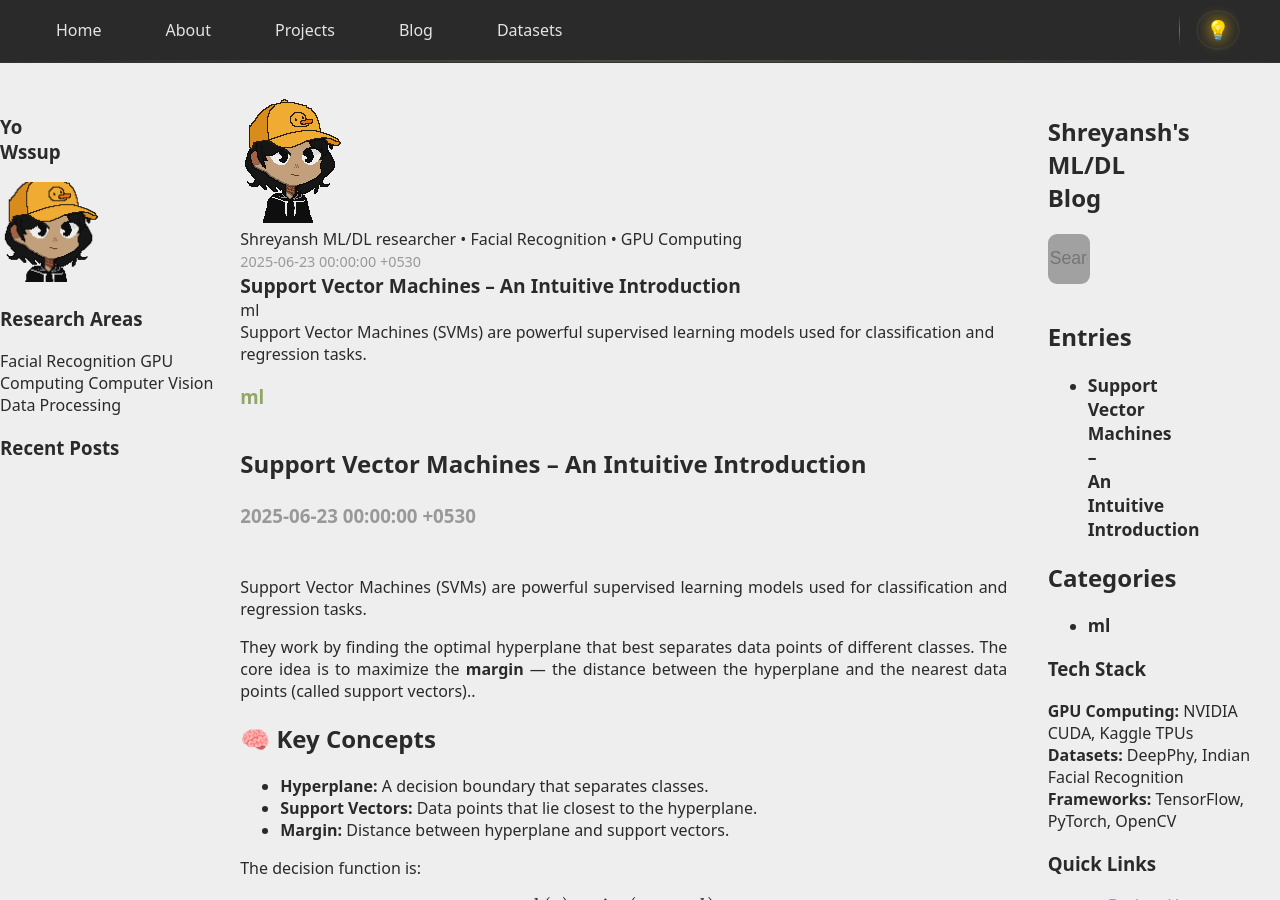
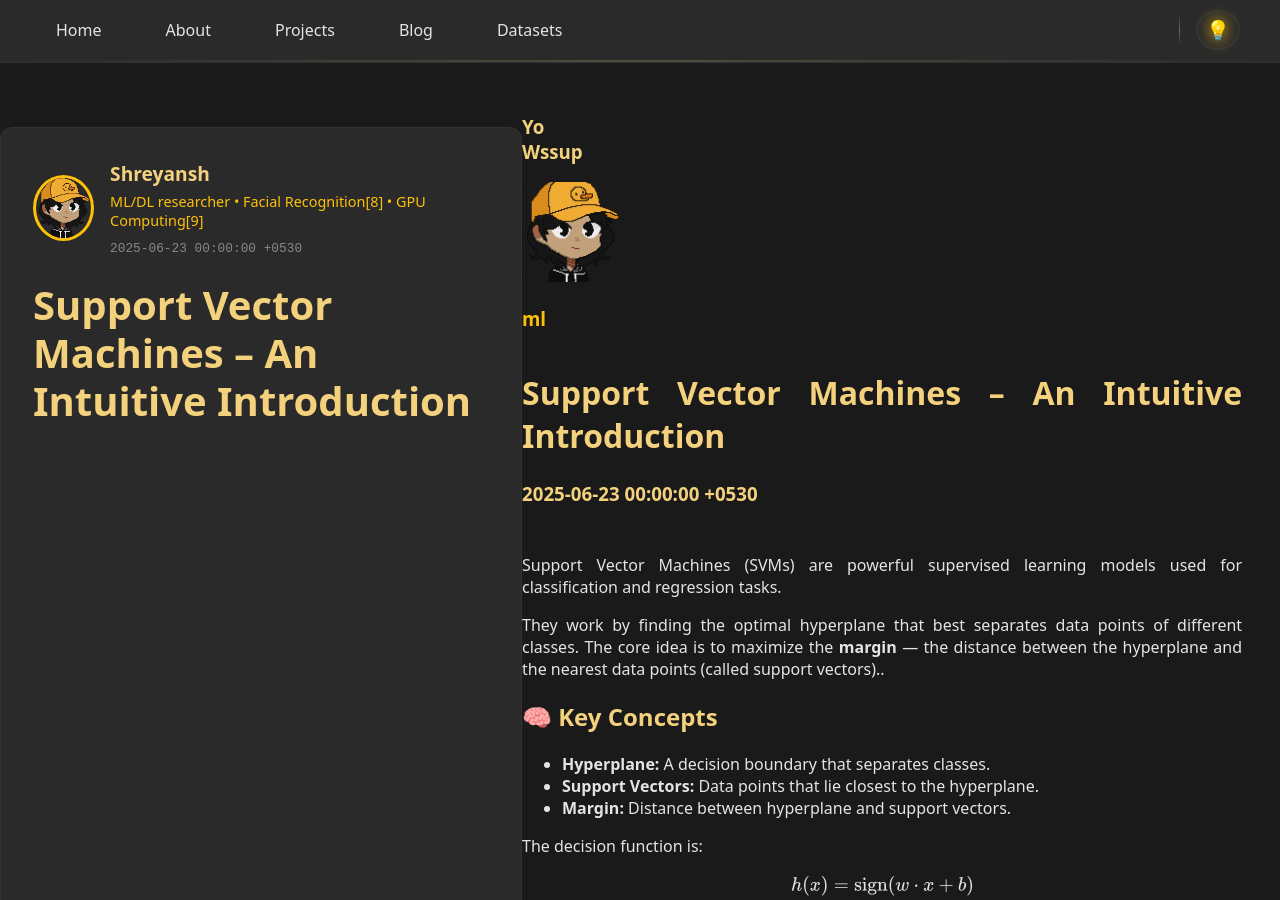
Before and after one commit to shrrynsh/site.github.io, a Jekyll site: the page built from _posts/2025-06-23-svm-from-scratch.md, in a window 1280 px wide and 900 px high. Built offline with Jekyll 4.4.1, drawn with Linux system fonts in a browser that asks for light colours; some of the changed text lies outside the part shown.

Commit message:
Update post.html

```diff
--- a/_layouts/post.html
+++ b/_layouts/post.html
@@ -2,154 +2,143 @@
 layout: default
 ---
 
-<div id="main-container" class="post-layout">
-  <!-- Left Sidebar -->
-  <aside class="left-sidebar">
-    {% include leftpane.html %}
+<div id="main-container" class="dark-theme-post">
+  <style>
+    /* Inline critical dark theme styles */
+    .dark-theme-post {
+      background-color: #1a1a1a !important;
+      color: #e4e4e4 !important;
+      min-height: 100vh;
+    }
 
-    <!-- Additional Research Focus Section -->
-    <div class="research-focus">
-      <h3>Research Areas</h3>
-      <div class="focus-tags">
-        <span class="focus-tag">Facial Recognition</span>
-        <span class="focus-tag">GPU Computing</span>
-        <span class="focus-tag">Computer Vision</span>
-        <span class="focus-tag">Data Processing</span>
+    .dark-theme-post * {
+      color: inherit !important;
+    }
+
+    .dark-theme-post h1,
+    .dark-theme-post h2,
+    .dark-theme-post h3,
+    .dark-theme-post h4 {
+      color: #f4d17c !important;
+    }
+
+    .dark-theme-post a {
+      color: #ffc107 !important;
+    }
+
+    .dark-theme-post .sidebar,
+    .dark-theme-post .left-sidebar,
+    .dark-theme-post .right-sidebar {
+      background-color: #2a2a2a !important;
+      border: 1px solid #333 !important;
+    }
+  </style>
+
+  <!-- Enhanced Post Header -->
+  <header class="post-header-enhanced">
+    <div class="author-section">
+      <img src="{{ '/assets/img/avatar.webp' | relative_url }}" alt="Shreyansh" class="post-avatar">
+      <div class="author-info-enhanced">
+        <h3>Shreyansh</h3>
+        <p>ML/DL researcher • Facial Recognition[8] • GPU Computing[9]</p>
+        <time>{{ page.date | date: "%Y-%m-%d %H:%M:%S %z" }}</time>
       </div>
     </div>
+    <h1 class="post-title-enhanced">{{ page.title }}</h1>
+  </header>
 
-    <!-- Recent Posts Navigation -->
-    <div class="post-navigation-sidebar">
-      <h3>Recent Posts</h3>
-      <ul class="recent-posts-list">
-        {% for post in site.posts limit:5 %}
-          {% unless post.url == page.url %}
-          <li>
-            <a href="{{ post.url | relative_url }}">{{ post.title | truncate: 40 }}</a>
-            <small>{{ post.date | date: "%b %d, %Y" }}</small>
-          </li>
-          {% endunless %}
-        {% endfor %}
-      </ul>
-    </div>
-  </aside>
+  <!-- Your existing includes with dark theme wrapper -->
+  <div class="includes-wrapper">
+    {% include leftpane.html %}
+    {% include postcontent.html %}
+    {% include rightpane.html %}
+  </div>
+</div>
 
-  <!-- Main Content Area -->
-  <main class="post-main-content">
-    <!-- Post Header with Author Info -->
-    <header class="post-header">
-      <div class="post-meta">
-        <div class="author-info">
-          <img src="{{ '/assets/img/avatar.webp' | relative_url }}" alt="Shreyansh" class="author-avatar">
-          <div class="author-details">
-            <span class="author-name">{{ page.author | default: "Shreyansh" }}</span>
-            <span class="author-bio">ML/DL researcher • Facial Recognition • GPU Computing</span>
-          </div>
-        </div>
-        <time class="post-date">{{ page.date | date: "%Y-%m-%d %H:%M:%S %z" }}</time>
-      </div>
+<style>
+.post-header-enhanced {
+  background: #2a2a2a;
+  border: 1px solid #333;
+  border-radius: 12px;
+  padding: 2rem;
+  margin: 2rem auto;
+  max-width: 800px;
+}
 
-      <h1 class="post-title">{{ page.title }}</h1>
+.author-section {
+  display: flex;
+  align-items: center;
+  gap: 1rem;
+  margin-bottom: 1.5rem;
+}
 
-      {% if page.categories %}
-      <div class="post-categories">
-        {% for category in page.categories %}
-          <span class="category-badge">{{ category }}</span>
-        {% endfor %}
-      </div>
-      {% endif %}
+.post-avatar {
+  width: 60px;
+  height: 60px;
+  border-radius: 50%;
+  border: 3px solid #ffc107;
+  object-fit: cover;
+}
 
-      {% if page.excerpt %}
-      <div class="post-excerpt">
-        {{ page.excerpt | strip_html }}
-      </div>
-      {% endif %}
-    </header>
+.author-info-enhanced h3 {
+  color: #f4d17c !important;
+  margin: 0;
+  font-size: 1.2rem;
+}
 
-    <!-- Post Content -->
-    <article class="post-content-wrapper">
-      {% include postcontent.html %}
-      <!-- User box and comments are included on postcontent.html-->
-    </article>
+.author-info-enhanced p {
+  color: #ffc107 !important;
+  margin: 0.3rem 0;
+  font-size: 0.9rem;
+}
 
-    <!-- Post Footer -->
-    <footer class="post-footer">
-      {% if page.tags %}
-      <div class="post-tags">
-        <h4>Tags:</h4>
-        {% for tag in page.tags %}
-          <span class="tag">#{{ tag }}</span>
-        {% endfor %}
-      </div>
-      {% endif %}
+.author-info-enhanced time {
+  color: #888 !important;
+  font-size: 0.8rem;
+  font-family: 'Fira Code', monospace;
+}
 
-      <!-- Post Navigation -->
-      <div class="post-navigation">
-        {% if page.previous %}
-          <a href="{{ page.previous.url | relative_url }}" class="nav-link prev">
-            <span class="nav-direction">← Previous</span>
-            <span class="nav-title">{{ page.previous.title | truncate: 40 }}</span>
-          </a>
-        {% endif %}
+.post-title-enhanced {
+  color: #f4d17c !important;
+  font-size: 2.5rem !important;
+  margin: 0 !important;
+  line-height: 1.2;
+}
 
-        {% if page.next %}
-          <a href="{{ page.next.url | relative_url }}" class="nav-link next">
-            <span class="nav-direction">Next →</span>
-            <span class="nav-title">{{ page.next.title | truncate: 40 }}</span>
-          </a>
-        {% endif %}
-      </div>
+.includes-wrapper {
+  background: #1a1a1a !important;
+}
 
-      <!-- Related Posts based on categories -->
-      {% if page.categories %}
-      <div class="related-posts">
-        <h3>Related Posts</h3>
-        <div class="related-grid">
-          {% assign related_posts = site.posts | where_exp: "post", "post.categories contains page.categories[0]" | limit: 3 %}
-          {% for post in related_posts %}
-            {% unless post.url == page.url %}
-            <div class="related-card">
-              <h4><a href="{{ post.url | relative_url }}">{{ post.title }}</a></h4>
-              <p>{{ post.excerpt | strip_html | truncatewords: 15 }}</p>
-              <small>{{ post.date | date: "%b %d, %Y" }}</small>
-            </div>
-            {% endunless %}
-          {% endfor %}
-        </div>
-      </div>
-      {% endif %}
-    </footer>
-  </main>
+/* Force override all nested elements */
+.includes-wrapper * {
+  background-color: inherit !important;
+  color: #e4e4e4 !important;
+}
 
-  <!-- Right Sidebar -->
-  <aside class="right-sidebar">
-    {% include rightpane.html %}
+.includes-wrapper h1,
+.includes-wrapper h2,
+.includes-wrapper h3,
+.includes-wrapper h4,
+.includes-wrapper h5,
+.includes-wrapper h6 {
+  color: #f4d17c !important;
+}
 
-    <!-- Technical Stack Info -->
-    <div class="tech-stack">
-      <h3>Tech Stack</h3>
-      <div class="tech-items">
-        <div class="tech-item">
-          <strong>GPU Computing:</strong> NVIDIA CUDA, Kaggle TPUs
-        </div>
-        <div class="tech-item">
-          <strong>Datasets:</strong> DeepPhy, Indian Facial Recognition
-        </div>
-        <div class="tech-item">
-          <strong>Frameworks:</strong> TensorFlow, PyTorch, OpenCV
-        </div>
-      </div>
-    </div>
+.includes-wrapper a {
+  color: #ffc107 !important;
+}
 
-    <!-- Quick Links -->
-    <div class="quick-links">
-      <h3>Quick Links</h3>
-      <ul>
-        <li><a href="{{ '/' | relative_url }}">← Back to Home</a></li>
-        <li><a href="{{ '/blog' | relative_url }}">All Posts</a></li>
-        <li><a href="{{ '/projects' | relative_url }}">Projects</a></li>
-        <li><a href="{{ '/datasets' | relative_url }}">Datasets</a></li>
-      </ul>
-    </div>
-  </aside>
-</div>
+.includes-wrapper code {
+  background-color: #2a2a2a !important;
+  color: #ffc107 !important;
+  padding: 0.2rem 0.4rem;
+  border-radius: 4px;
+}
+
+.includes-wrapper pre {
+  background-color: #2a2a2a !important;
+  border: 1px solid #333 !important;
+  border-radius: 8px;
+  padding: 1rem;
+}
+</style>
```
